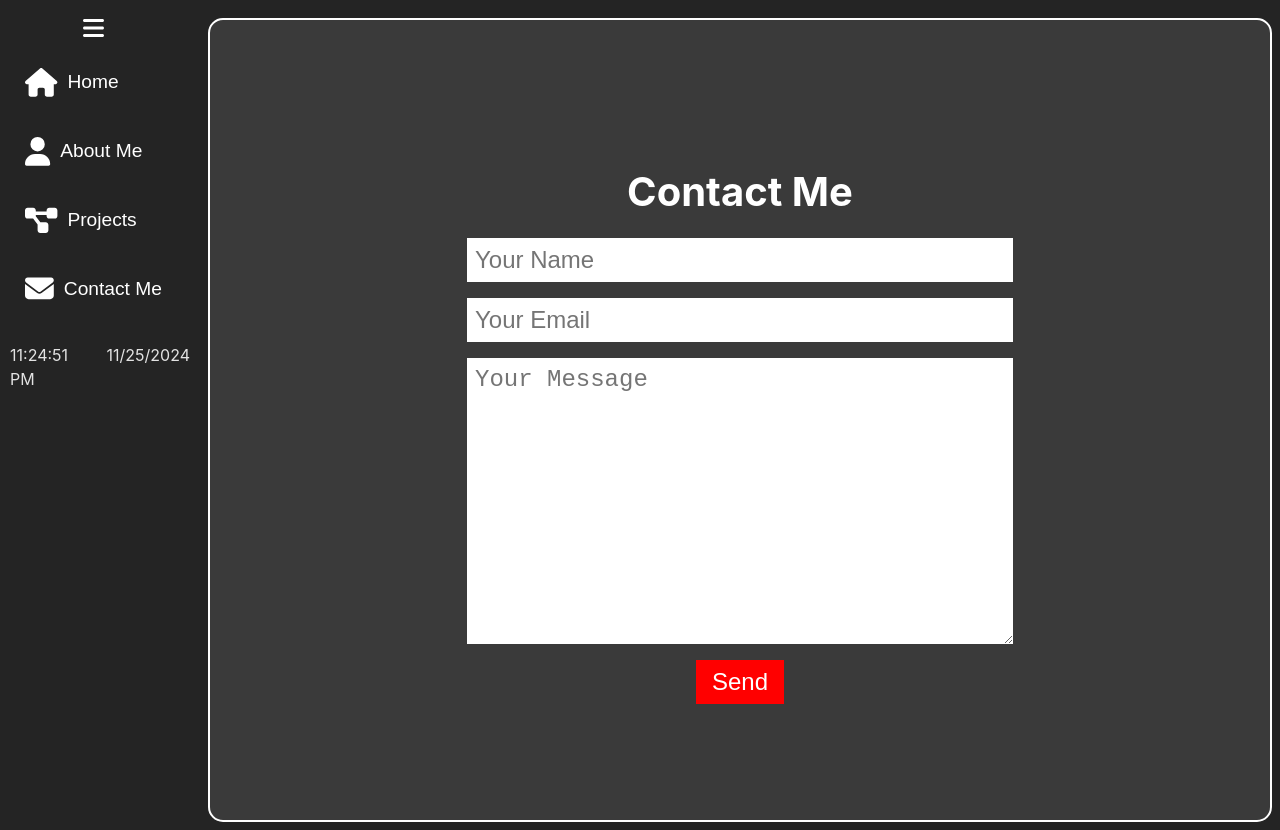
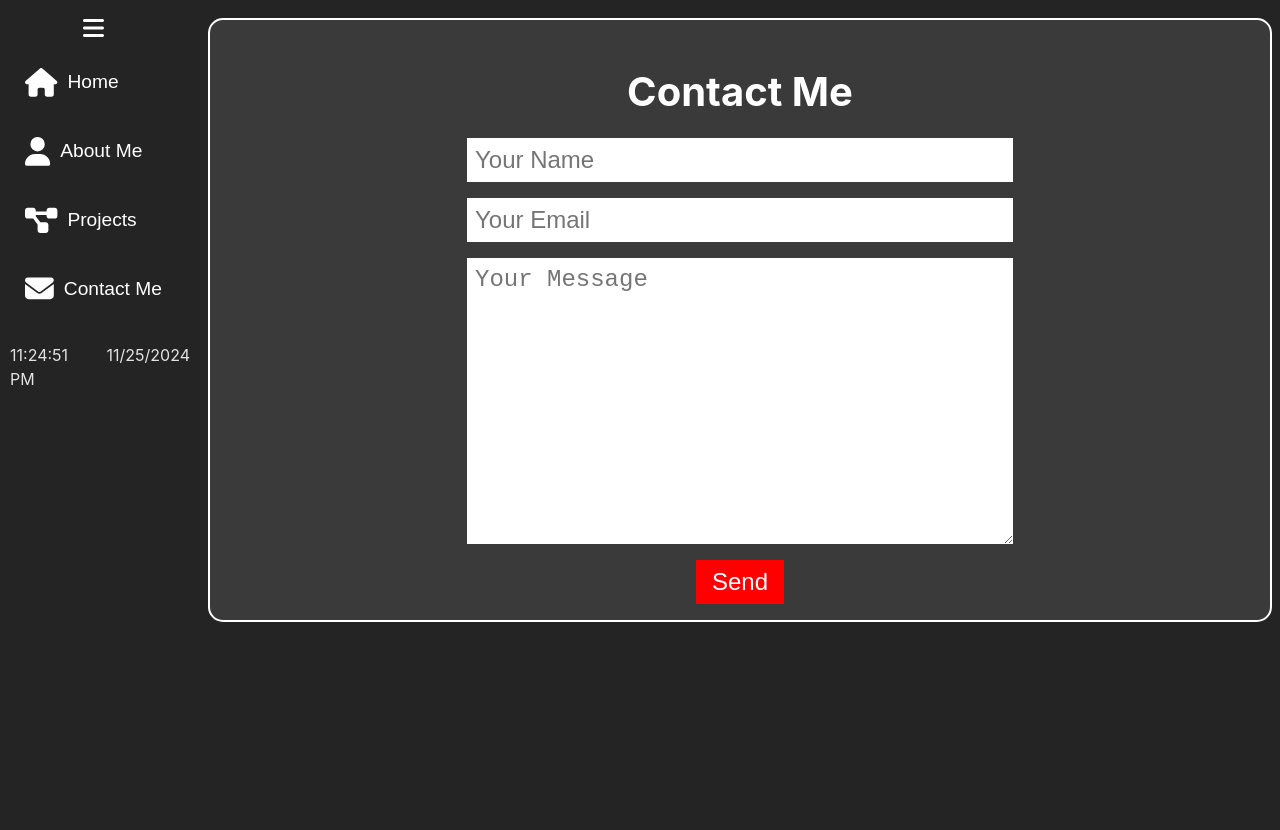
Before and after one commit to CPatterson94/CurtisPortfolio, a React (Vite) app in the folder Portfolio/: page /contact in a window 1280 px wide. After the commit the page ends 800 px from the top, so only its background shows below. Built offline with nearby package versions, Linux system fonts and the light colour scheme.

Commit message:
Reduce height of main sections to improve layout consistency

```diff
--- a/Portfolio/index.css
+++ b/Portfolio/index.css
@@ -107,7 +107,7 @@
   flex-direction: column;
   align-items: center;
   justify-content: center;
-  height: 100vh;
+  height: 75vh;
   background-color: #3a3a3a;
   color: white;
   border-radius: 15px;
--- a/Portfolio/src/styling/contactMe.scss
+++ b/Portfolio/src/styling/contactMe.scss
@@ -3,7 +3,7 @@
   flex-direction: column;
   align-items: center;
   justify-content: center;
-  height: 100vh;
+  height: 75vh;
   background-color: #3a3a3a;
   color: white;
   border-radius: 15px;
```
